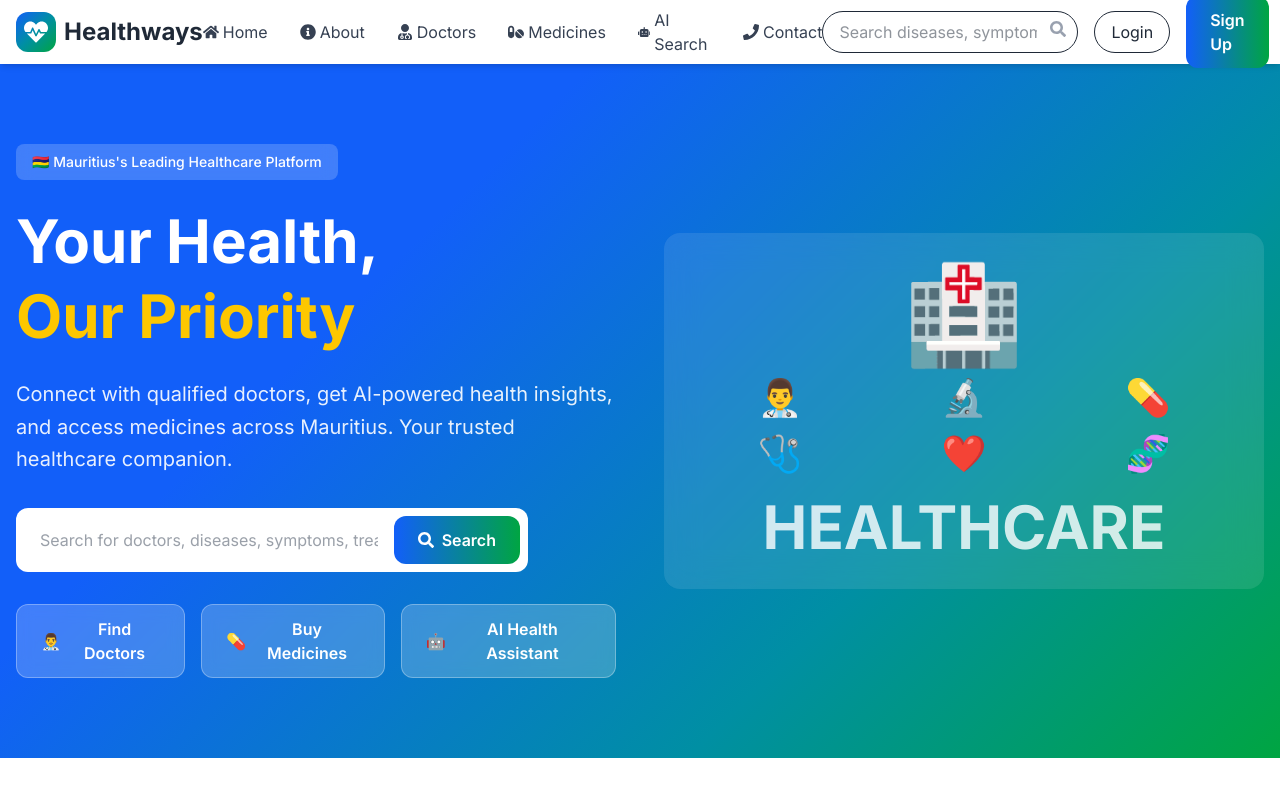
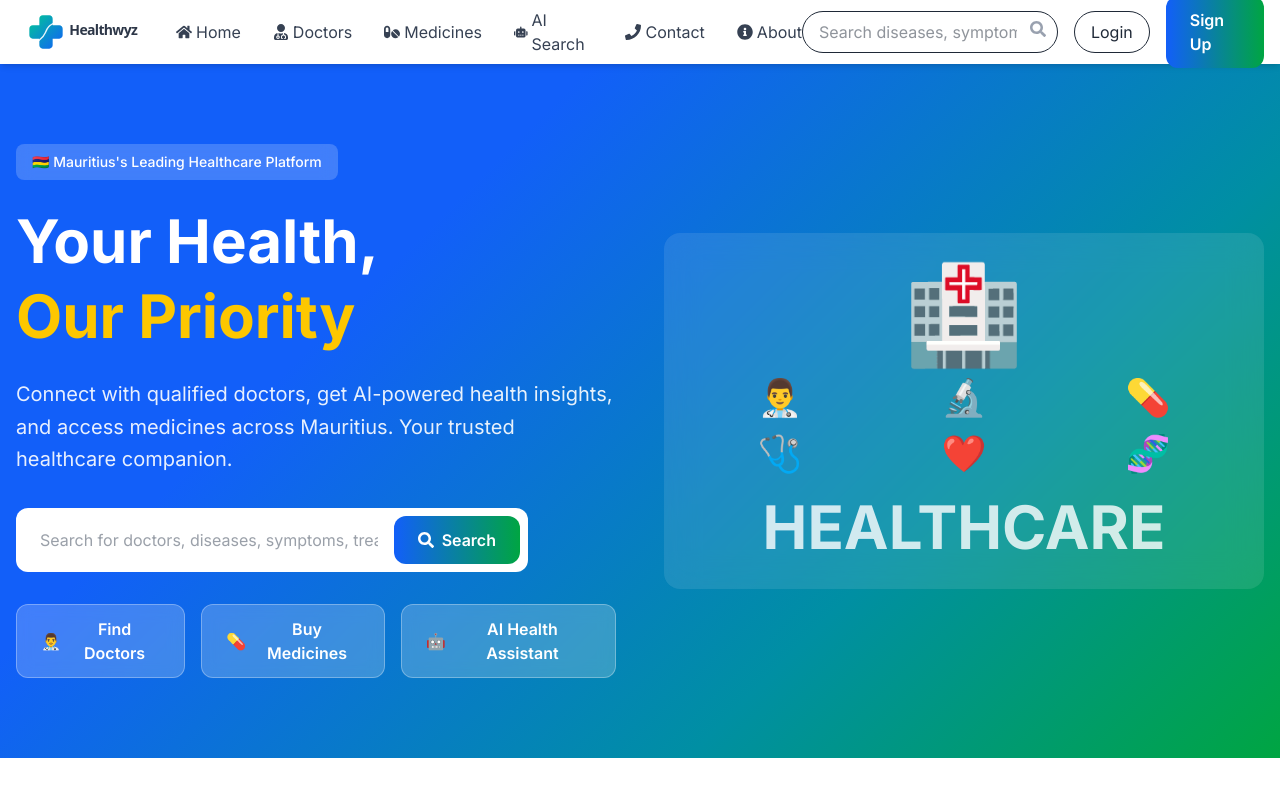
Before and after one commit to guillaume1146/healthways-typescript, a Next.js app: page / in a window 1280 px wide. Shown: the top 800 px of the page. Built offline with nearby package versions, Linux system fonts and the light colour scheme.

Commit message:
change logo

```diff
--- a/components/layout/Navbar.tsx
+++ b/components/layout/Navbar.tsx
@@ -6,14 +6,15 @@
 import type { NavLink } from '@/types'
 
 import { FaInfoCircle } from 'react-icons/fa'
+import HealthwyzLogo from '@/components/ui/HealthwyzLogo'
 
 const navLinks: NavLink[] = [
   { href: '/', label: 'Home', icon: FaHome },
-  { href: '/about', label: 'About', icon: FaInfoCircle },
   { href: '/doctors', label: 'Doctors', icon: FaUserMd },
   { href: '/medicines', label: 'Medicines', icon: FaPills },
   { href: '/ai-search', label: 'AI Search', icon: FaRobot },
   { href: '/contact', label: 'Contact', icon: FaPhone },
+  { href: '/about', label: 'About', icon: FaInfoCircle },
 ]
 
 const Navbar: React.FC = () => {
@@ -31,10 +32,7 @@
         <div className="flex justify-between items-center h-16">
           {/* Logo */}
           <Link href="/" className="flex items-center space-x-2">
-            <div className="bg-gradient-main p-2 rounded-xl">
-              <FaHeartbeat className="text-white text-2xl" />
-            </div>
-            <span className="text-2xl font-bold text-primary-blue">Healthways</span>
+            <HealthwyzLogo width={160} height={40} />
           </Link>
 
           {/* Desktop Navigation */}
--- /dev/null
+++ b/components/ui/HealthwyzLogo.tsx
@@ -0,0 +1,70 @@
+import React from 'react'
+
+interface HealthwyzLogoProps {
+  width?: number
+  height?: number
+  className?: string
+  showText?: boolean
+}
+
+const HealthwyzLogo: React.FC<HealthwyzLogoProps> = ({
+  width = 200,
+  height = 60,
+  className = "",
+  showText = true
+}) => {
+  return (
+    <svg
+      width={width}
+      height={height}
+      viewBox="0 0 400 120"
+      fill="none"
+      xmlns="http://www.w3.org/2000/svg"
+      className={className}
+    >
+      {/* Gradient Definitions */}
+      <defs>
+        <linearGradient id="modernGradient" x1="0%" y1="0%" x2="100%" y2="100%">
+          <stop offset="0%" stopColor="#00c896" />
+          <stop offset="100%" stopColor="#125ff9" />
+        </linearGradient>
+      </defs>
+
+      {/* Modern Medical Cross */}
+      <g transform="translate(20, 10)">
+        {/* Cross Shape */}
+        <path
+          d="M40 0c5.5 0 10 4.5 10 10v20h20c5.5 0 10 4.5 10 10v20c0 5.5-4.5 10-10 10H50v20c0 5.5-4.5 10-10 10H20c-5.5 0-10-4.5-10-10V70H-10c-5.5 0-10-4.5-10-10V40c0-5.5 4.5-10 10-10H10V10c0-5.5 4.5-10 10-10h20z"
+          fill="url(#modernGradient)"
+        />
+
+        {/* Centered Dramatic Thin S-Curve */}
+        <path
+          d="M8 76 C16 70 24 62 28 52 C32 42 34 38 38 34 C42 30 46 28 52 24 C58 20 66 16 74 12 C82 8 92 4 100 -4"
+          stroke="white"
+          strokeWidth="4"
+          fill="none"
+          strokeLinecap="round"
+          opacity="0.9"
+        />
+      </g>
+
+      {/* Healthwyz Text */}
+      {showText && (
+        <text
+          x="120"
+          y="70"
+          fontFamily="system-ui, -apple-system, BlinkMacSystemFont, 'Segoe UI', sans-serif"
+          fontSize="42"
+          fontWeight="700"
+          fill="#2d3748"
+          letterSpacing="-2px"
+        >
+          Healthwyz
+        </text>
+      )}
+    </svg>
+  )
+}
+
+export default HealthwyzLogo
```
